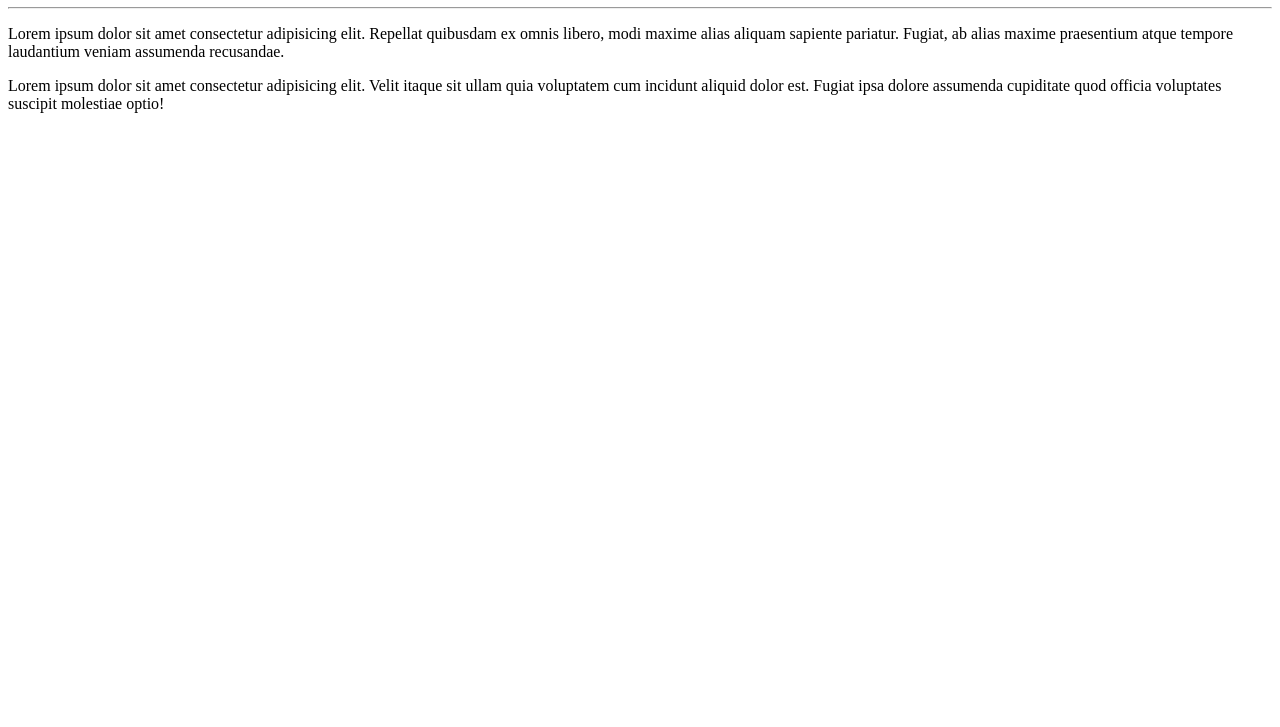
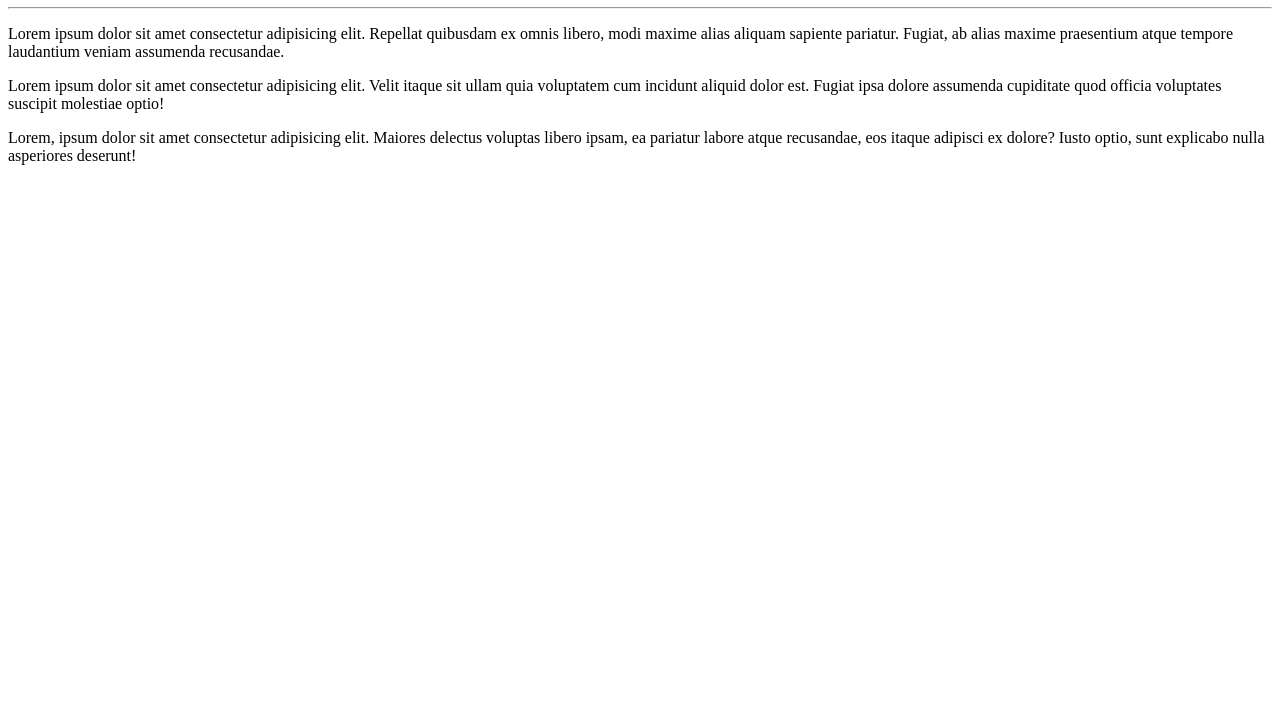
Before and after one commit to Biafcampos/Ola-Mundo, a plain HTML site: page site-exemplo/index.html in a window 1280 px wide. Shown: the part 73-800 px from the top of the page. Drawn offline with Linux system fonts and the light colour scheme.

Commit message:
criei um novo paragrafo

```diff
--- a/site-exemplo/index.html
+++ b/site-exemplo/index.html
@@ -9,6 +9,7 @@
     <h1>,Olá,<strong> Mundo</strong></h1>
     <hr>
     <p>Lorem ipsum dolor sit amet consectetur adipisicing elit. Repellat quibusdam ex omnis libero, modi maxime alias aliquam sapiente pariatur. Fugiat, ab alias maxime praesentium atque tempore laudantium veniam assumenda recusandae.</p>
-    <p>Lorem ipsum dolor sit amet consectetur adipisicing elit. Velit itaque sit ullam quia voluptatem cum incidunt aliquid dolor est. Fugiat ipsa dolore assumenda cupiditate quod officia voluptates suscipit molestiae optio!</p>
+    <p>Lorem ipsum dolor sit amet consectetur adipisicing elit. Velit itaque sit ullam quia voluptatem cum incidunt aliquid dolor est. Fugiat ipsa dolore assumenda cupiditate quod officia voluptates suscipit molestiae optio! </p>
+    <p>Lorem, ipsum dolor sit amet consectetur adipisicing elit. Maiores delectus voluptas libero ipsam, ea pariatur labore atque recusandae, eos itaque adipisci ex dolore? Iusto optio, sunt explicabo nulla asperiores deserunt!</p>
 </body>
 </html>
```
